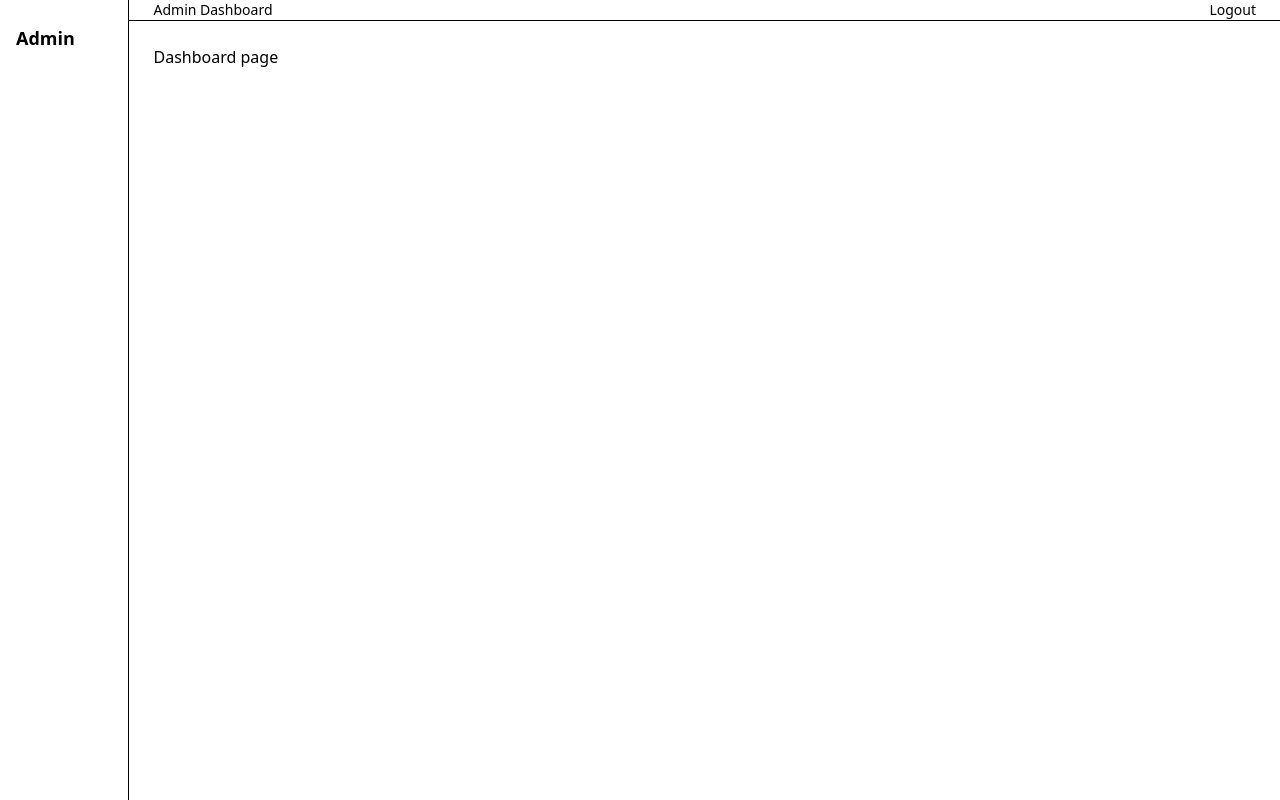
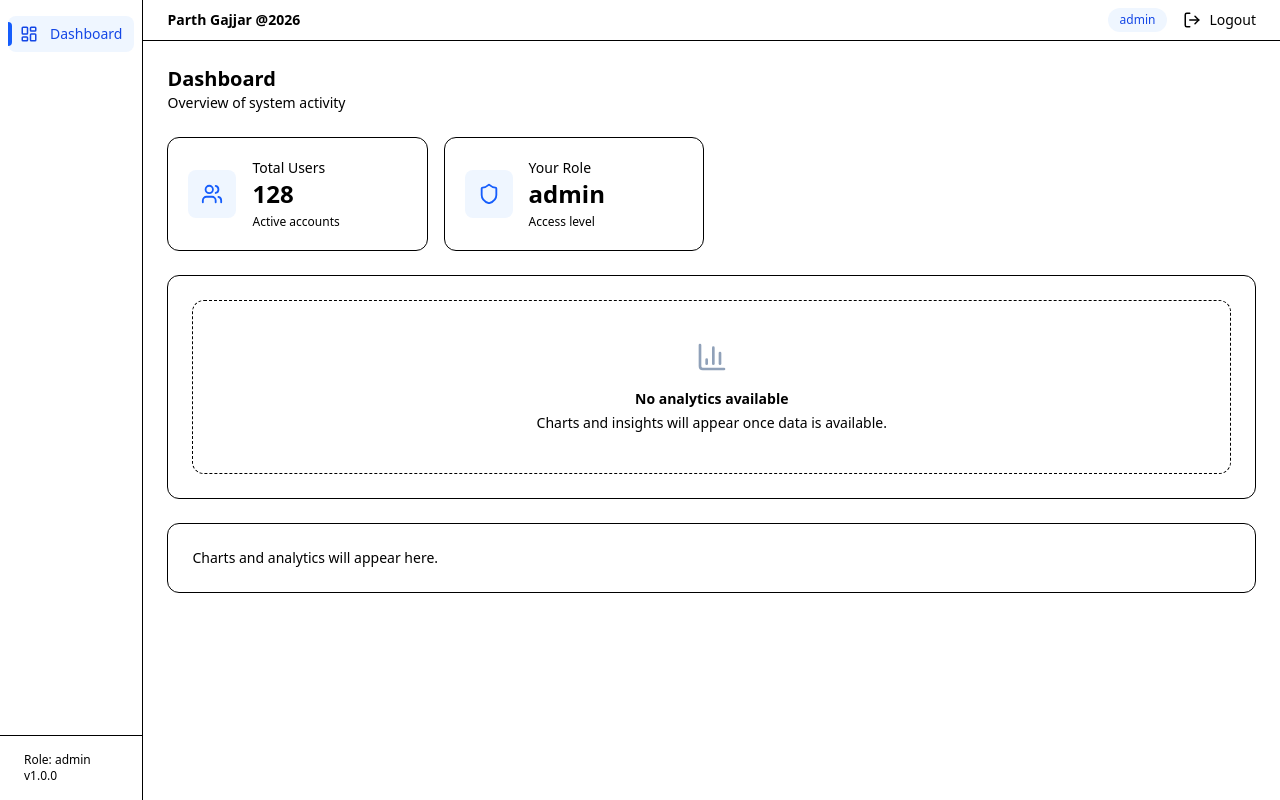
Before and after one commit to Parth-Gajjar-2693/admin-panel-1, a React (Vite) app: page /dashboard in a window 1280 px wide. Built offline with nearby package versions, Linux system fonts and the light colour scheme; sample sign-in values are in the browser's storage.

Commit message:
feat: complete admin layout polish with sticky header, sidebar, and empty states

```diff
--- /dev/null
+++ b/src/components/dashboard/EmptyState.tsx
@@ -0,0 +1,41 @@
+import { ReactNode } from "react";
+
+type EmptyStateProps = {
+  title: string;
+  description?: string;
+  icon?: ReactNode;
+  action?: ReactNode;
+};
+
+export default function EmptyState({
+  title,
+  description,
+  icon,
+  action,
+}: EmptyStateProps) {
+  return (
+    <div className="flex flex-col items-center justify-center rounded-xl border border-dashed bg-surface p-10 text-center">
+      {icon && (
+        <div className="mb-4 text-slate-400">
+          {icon}
+        </div>
+      )}
+
+      <h3 className="text-sm font-semibold text-text">
+        {title}
+      </h3>
+
+      {description && (
+        <p className="mt-1 max-w-sm text-sm text-muted">
+          {description}
+        </p>
+      )}
+
+      {action && (
+        <div className="mt-4">
+          {action}
+        </div>
+      )}
+    </div>
+  );
+}
--- /dev/null
+++ b/src/components/dashboard/StatCard.tsx
@@ -0,0 +1,33 @@
+import { ReactNode } from "react";
+
+type StatCardProps = {
+  title: string;
+  value: string | number;
+  icon?: ReactNode;
+  subtitle?: string;
+};
+
+export default function StatCard({
+  title,
+  value,
+  icon,
+  subtitle,
+}: StatCardProps) {
+  return (
+    <div className="bg-surface rounded-xl border p-5 flex items-center gap-4">
+      {icon && (
+        <div className="h-12 w-12 flex items-center justify-center rounded-lg bg-blue-50 text-blue-600">
+          {icon}
+        </div>
+      )}
+
+      <div>
+        <p className="text-sm text-muted">{title}</p>
+        <p className="text-2xl font-semibold text-text">{value}</p>
+        {subtitle && (
+          <p className="text-xs text-muted mt-1">{subtitle}</p>
+        )}
+      </div>
+    </div>
+  );
+}
--- a/src/components/layouts/Header.tsx
+++ b/src/components/layouts/Header.tsx
@@ -1,10 +1,12 @@
+import { LogOut } from "lucide-react";
 import { useNavigate } from "react-router-dom";
-import { useAppDispatch } from "@/app/hooks";
+import { useAppDispatch, useAppSelector } from "@/app/hooks";
 import { logout } from "@/features/auth/authSlice";
 
 export default function Header() {
+  const navigate = useNavigate();
   const dispatch = useAppDispatch();
-  const navigate = useNavigate();
+  const role = useAppSelector((s) => s.auth.role);
 
   const handleLogout = () => {
     dispatch(logout());
@@ -12,15 +14,28 @@ export default function Header() {
   };
 
   return (
-    <header className="h-header border-b bg-surface px-6 flex items-center justify-between">
-      <h2 className="text-sm font-medium text-muted">Admin Dashboard</h2>
+<header className="sticky top-0 z-40 h-header bg-white border-b px-6 p-2 flex items-center justify-between">
+      {/* Left: App context */}
+      <div className="flex items-center gap-3">
+        <span className="text-sm font-semibold text-text">
+          Parth Gajjar @2026
+        </span>
+      </div>
 
-      <button
-        onClick={handleLogout}
-        className="text-sm text-primary hover:underline"
-      >
-        Logout
-      </button>
+      {/* Right: User actions */}
+      <div className="flex items-center gap-4">
+        <span className="inline-flex items-center rounded-full bg-blue-50 px-3 py-1 text-xs font-medium text-blue-700">
+          {role}
+        </span>
+
+        <button
+          onClick={handleLogout}
+          className="flex items-center gap-2 text-sm text-muted hover:text-text transition cursor-pointer"
+        >
+          <LogOut size={18} />
+          Logout
+        </button>
+      </div>
     </header>
   );
 }
--- a/src/components/layouts/MainLayout.tsx
+++ b/src/components/layouts/MainLayout.tsx
@@ -2,27 +2,21 @@ import { ReactNode } from "react";
 import Sidebar from "./Sidebar";
 import Header from "./Header";
 
-type Props = {
-  children: ReactNode;
-  isLoading?: boolean;
-};
+export default function MainLayout({ children }: { children: ReactNode }) {
+  return (
+    <div className="h-screen flex bg-bg">
+      {/* Sidebar */}
+      <aside className="sticky top-0 h-screen">
+        <Sidebar />
+      </aside>
 
-export default function MainLayout({ children, isLoading }: Props) {
-  return (
-    <div className="flex min-h-screen bg-bg text-text">
-      <Sidebar />
-
-      <div className="flex flex-col flex-1">
+      {/* Main area */}
+      <div className="flex flex-1 flex-col overflow-hidden">
+        {/* Header */}
         <Header />
 
-        <main className="relative flex-1 p-6">
-          {/* Loader overlay */}
-          {isLoading && (
-            <div className="absolute inset-0 z-50 flex items-center justify-center bg-white/60 backdrop-blur-sm">
-              <div className="h-10 w-10 animate-spin rounded-full border-4 border-primary border-t-transparent" />
-            </div>
-          )}
-
+        {/* Scrollable content */}
+        <main className="flex-1 overflow-y-auto p-6">
           {children}
         </main>
       </div>
--- a/src/components/layouts/Sidebar.tsx
+++ b/src/components/layouts/Sidebar.tsx
@@ -1,42 +1,108 @@
 import { NavLink } from "react-router-dom";
+import {
+  LayoutDashboard,
+  Package,
+  Bell,
+  ChevronLeft,
+  ChevronRight,
+} from "lucide-react";
+import { useState } from "react";
 import { useAppSelector } from "@/app/hooks";
 
-const adminMenu = [
-  { label: "Dashboard", path: "/dashboard" },
-  { label: "Products", path: "/products" },
-  { label: "Alerts", path: "/alerts" },
+type MenuItem = {
+  label: string;
+  path: string;
+  icon: React.ReactNode;
+};
+
+const adminMenu: MenuItem[] = [
+  {
+    label: "Dashboard",
+    path: "/dashboard",
+    icon: <LayoutDashboard size={18} />,
+  },
+  {
+    label: "Products",
+    path: "/products",
+    icon: <Package size={18} />,
+  },
+  {
+    label: "Alerts",
+    path: "/alerts",
+    icon: <Bell size={18} />,
+  },
 ];
 
-const userMenu = [
-  { label: "Dashboard", path: "/dashboard" },
+const userMenu: MenuItem[] = [
+  {
+    label: "Dashboard",
+    path: "/dashboard",
+    icon: <LayoutDashboard size={18} />,
+  },
 ];
 
 export default function Sidebar() {
-  const role = useAppSelector((s) => s.auth.role);
-
+  const role = useAppSelector((state) => state.auth.role);
   const menu = role === "ADMIN" ? adminMenu : userMenu;
 
+  const [collapsed, setCollapsed] = useState(false);
+
   return (
-    <aside className="w-sidebar bg-surface border-r px-4 py-6">
-      <h1 className="text-lg font-semibold mb-6">Admin</h1>
+    <aside
+      className={`bg-surface border-r h-screen flex flex-col transition-all duration-300
+        ${collapsed ? "w-[72px]" : "w-sidebar"}`}
+    >
+      {/* Branding (same height as header) */}
+      {/* <div className="h-header flex items-center justify-between px-4">
+        {!collapsed && (
+          <span className="text-lg font-semibold text-text">Admin Panel</span>
+        )}
 
-      <nav className="space-y-2">
+        <button
+          onClick={() => setCollapsed((v) => !v)}
+          className="text-muted hover:text-text transition cursor-pointer"
+        >
+          {collapsed ? <ChevronRight size={18} /> : <ChevronLeft size={18} />}
+        </button>
+      </div> */}
+
+      {/* Navigation */}
+      <nav className="flex-1 px-2 py-4 space-y-1">
         {menu.map((item) => (
           <NavLink
             key={item.path}
             to={item.path}
             className={({ isActive }) =>
-              `block rounded-md px-3 py-2 text-sm font-medium transition ${
-                isActive
-                  ? "bg-primary text-white"
-                  : "text-muted hover:bg-slate-100"
-              }`
+              `group relative flex items-center gap-3 rounded-lg px-3 py-2 text-sm font-medium transition
+  ${
+    isActive
+      ? "bg-blue-50 text-blue-700"
+      : "text-muted hover:bg-slate-100 hover:text-text"
+  }`
             }
           >
-            {item.label}
+            {/* Active indicator */}
+            <span
+              className={`absolute left-0 top-1/2 -translate-y-1/2 h-6 w-1 rounded-r
+  group-aria-[current=page]:bg-blue-600`}
+            />
+
+            {/* Icon */}
+            <span className="shrink-0">{item.icon}</span>
+
+            {/* Label */}
+            {!collapsed && <span>{item.label}</span>}
           </NavLink>
         ))}
       </nav>
+
+      {/* Footer */}
+      {!collapsed && (
+        <div className="px-6 py-4 border-t text-xs text-muted">
+          <div>Role: {role}</div>
+          <div>v1.0.0</div>
+        </div>
+      )}
     </aside>
   );
 }
--- a/src/pages/Alerts.tsx
+++ b/src/pages/Alerts.tsx
@@ -0,0 +1,18 @@
+import { BellOff } from "lucide-react";
+import EmptyState from "@/components/dashboard/EmptyState";
+
+export default function Alerts() {
+  const alerts: any[] = [];
+
+  if (alerts.length === 0) {
+    return (
+      <EmptyState
+        icon={<BellOff size={36} />}
+        title="No alerts"
+        description="You're all caught up. Alerts will appear here when triggered."
+      />
+    );
+  }
+
+  return <div>{/* alerts list later */}</div>;
+}
--- a/src/pages/Dashboard.tsx
+++ b/src/pages/Dashboard.tsx
@@ -0,0 +1,66 @@
+import { Users, Package, Bell, Shield } from "lucide-react";
+import { useAppSelector } from "@/app/hooks";
+import StatCard from "@/components/dashboard/StatCard";
+import EmptyState from "@/components/dashboard/EmptyState";
+import { BarChart3 } from "lucide-react";
+
+export default function Dashboard() {
+  const role = useAppSelector((s) => s.auth.role);
+
+  return (
+    <div className="space-y-6">
+      {/* Page title */}
+      <div>
+        <h1 className="text-xl font-semibold text-text">Dashboard</h1>
+        <p className="text-sm text-muted">Overview of system activity</p>
+      </div>
+      {/* Stats grid */}
+      <div className="grid grid-cols-1 sm:grid-cols-2 lg:grid-cols-4 gap-4">
+        <StatCard
+          title="Total Users"
+          value={128}
+          subtitle="Active accounts"
+          icon={<Users size={22} />}
+        />
+
+        {role === "ADMIN" && (
+          <>
+            <StatCard
+              title="Products"
+              value={42}
+              subtitle="Listed products"
+              icon={<Package size={22} />}
+            />
+
+            <StatCard
+              title="Active Alerts"
+              value={7}
+              subtitle="Needs attention"
+              icon={<Bell size={22} />}
+            />
+          </>
+        )}
+
+        <StatCard
+          title="Your Role"
+          value={role ?? "-"}
+          subtitle="Access level"
+          icon={<Shield size={22} />}
+        />
+      </div>
+      <div className="bg-surface border rounded-xl p-6">
+        <EmptyState
+          icon={<BarChart3 size={32} />}
+          title="No analytics available"
+          description="Charts and insights will appear once data is available."
+        />
+      </div>
+      {/* Placeholder section */}
+      <div className="bg-surface border rounded-xl p-6">
+        <p className="text-sm text-muted">
+          Charts and analytics will appear here.
+        </p>
+      </div>
+    </div>
+  );
+}
--- a/src/pages/Products.tsx
+++ b/src/pages/Products.tsx
@@ -0,0 +1,23 @@
+import { PackagePlus } from "lucide-react";
+import EmptyState from "@/components/dashboard/EmptyState";
+
+export default function Products() {
+  const products: any[] = []; // static for now
+
+  if (products.length === 0) {
+    return (
+      <EmptyState
+        icon={<PackagePlus size={36} />}
+        title="No products found"
+        description="Start by adding your first product to the system."
+        action={
+          <button className="rounded-md bg-blue-600 px-4 py-2 text-sm text-white hover:bg-blue-700">
+            Add Product
+          </button>
+        }
+      />
+    );
+  }
+
+  return <div>{/* products table later */}</div>;
+}
--- a/src/routes/AppRoutes.tsx
+++ b/src/routes/AppRoutes.tsx
@@ -1,33 +1,16 @@
-import { Routes, Route, Navigate } from "react-router-dom";
-import MainLayout from "../components/layouts/MainLayout";
+import { Routes, Route } from "react-router-dom";
+import MainLayout from "@/components/layouts/MainLayout";
 import ProtectedRoute from "./ProtectedRoute";
 import Login from "@/pages/Login";
+import Dashboard from "@/pages/Dashboard";
+import Products from "@/pages/Products";
+import Alerts from "@/pages/Alerts";
 
-function Dashboard() {
-  return <div>Dashboard page</div>;
-}
-function Products() {
-  return <div>Products list</div>;
-}
-function Alerts() {
-  return <div>Alerts list</div>;
-}
 
 export default function AppRoutes() {
   return (
     <Routes>
       <Route path="/login" element={<Login />} />
-
-      <Route
-        path="/"
-        element={
-          <ProtectedRoute>
-            <MainLayout>
-              <Navigate to="/dashboard" />
-            </MainLayout>
-          </ProtectedRoute>
-        }
-      />
 
       <Route
         path="/dashboard"
@@ -54,7 +37,7 @@ export default function AppRoutes() {
       <Route
         path="/alerts"
         element={
-          <ProtectedRoute>
+          <ProtectedRoute allowedRoles={["ADMIN"]}>
             <MainLayout>
               <Alerts />
             </MainLayout>
```
Also changed, not shown: src/routes/ProtectedRoute.tsx (+8 -0 lines).
